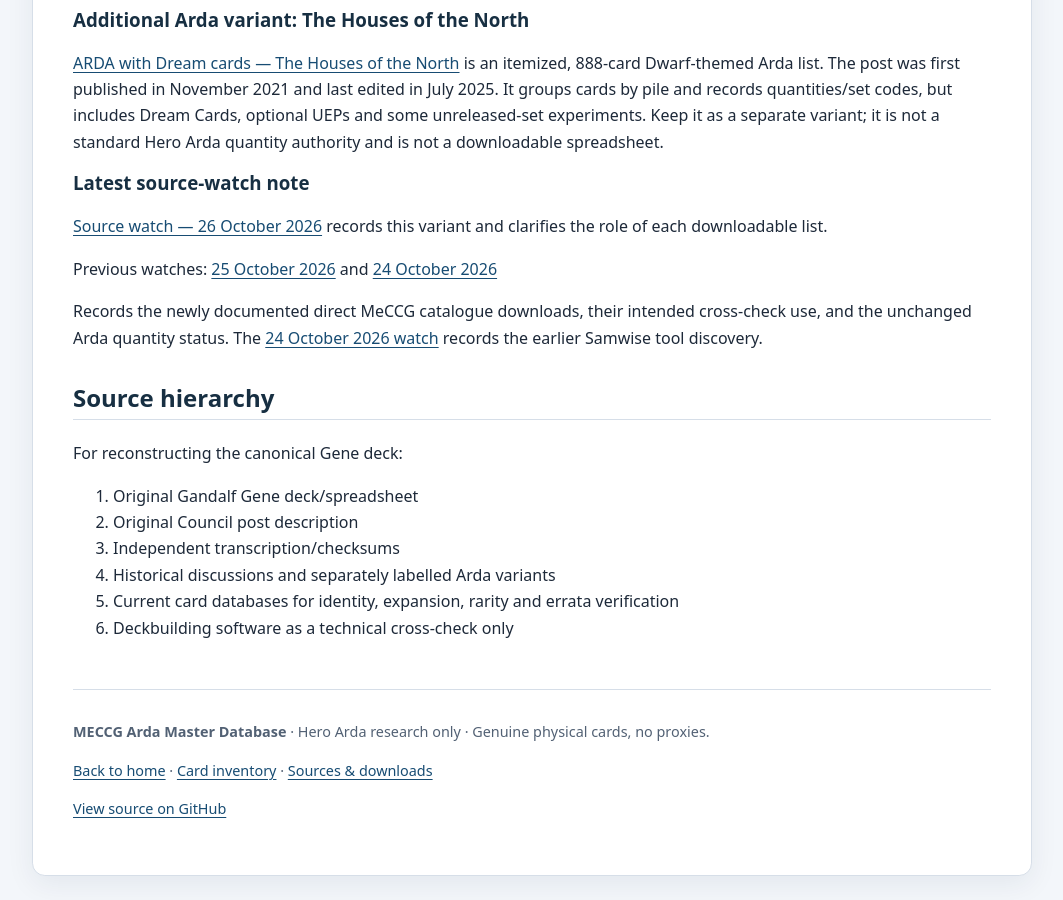
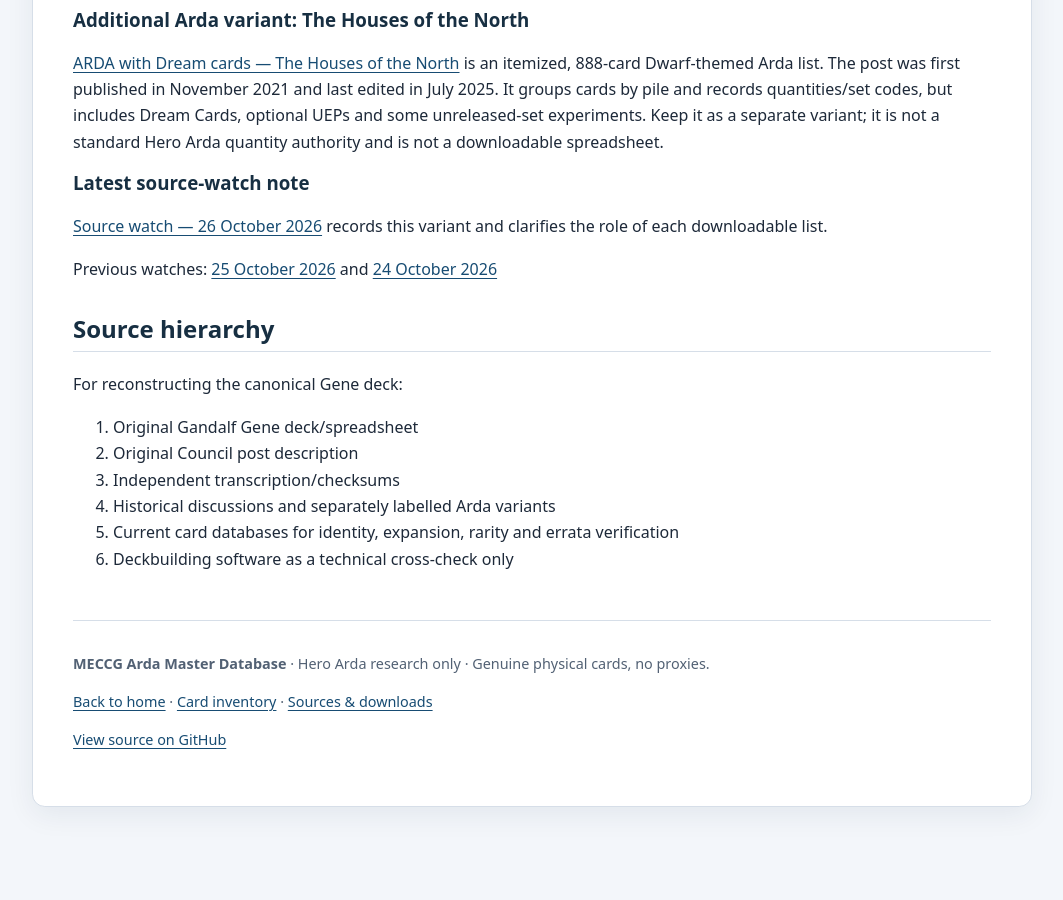
Before and after one commit to JamSpot/meccg-arda-master-database, a Jekyll site: the page built from docs/sources.md, in a window 1280 px wide and 900 px high, scrolled down 2131 px. Shown: the whole window, without its empty margins (108-1171 px from the left). Built offline with Jekyll 4.4.1, drawn with Linux system fonts in a browser that asks for light colours; our own code applies the rules of GitHub Pages for plain Markdown files; after the commit the page ends 2962 px from its top, so only the background shows below that.

Commit message:
Clean up source watch index

```diff
--- a/docs/sources.md
+++ b/docs/sources.md
@@ -66,7 +66,6 @@ Supports Arda-format play, card browsing, deckbuilding and importing. Its README
 
 Previous watches: [25 October 2026](research-watch-2026-10-25.html) and [24 October 2026](research-watch-2026-10-24.html)
 
-Records the newly documented direct MeCCG catalogue downloads, their intended cross-check use, and the unchanged Arda quantity status. The [24 October 2026 watch](research-watch-2026-10-24.html) records the earlier Samwise tool discovery.
 
 ## Source hierarchy
 
```
